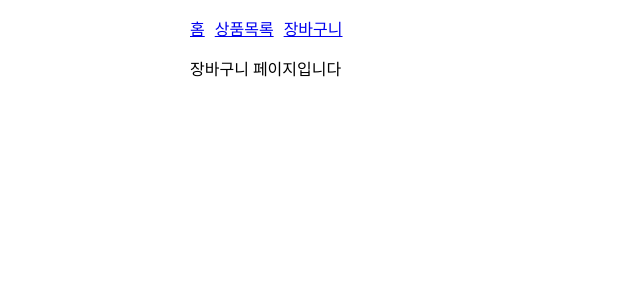
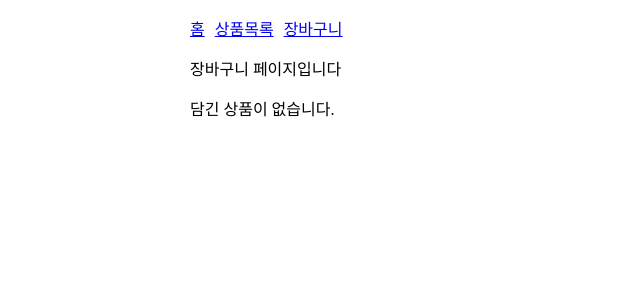
Before and after one commit to b-jisoo/js-, a React (Vite) app in the folder client/: page /cart in a window 1280 px wide. Shown: the top 300 px of the page, without its empty margins (0-640 px from the left). Built offline with nearby package versions, Linux system fonts and the light colour scheme.

Commit message:
장바구니 html

```diff
--- a/client/src/app.tsx
+++ b/client/src/app.tsx
@@ -9,7 +9,7 @@ import {
 import { ReactQueryDevtools } from "@tanstack/react-query-devtools";
 import GlobalStyle from "./GlobalStyle";
 import { Provider } from "react-redux";
-import { store } from "./redux/cart";
+import { store } from "./redux/index";
 
 const app = () => {
   const elem = useRoutes(routes);
--- a/client/src/components/product/item.tsx
+++ b/client/src/components/product/item.tsx
@@ -1,8 +1,8 @@
 import { Product } from "../../type";
 import styled from "styled-components";
-import { Link } from "react-router-dom";
+import { Link, useNavigate } from "react-router-dom";
 import { useDispatch } from "react-redux";
-import store, { addToCart } from "../../redux/cart";
+import store, { addToCart } from "../../redux/cartSlice";
 
 const Item = styled.li`
   border: 1px solid #000;
@@ -17,9 +17,11 @@ const Image = styled.img`
 
 const ProductItem = (product: Product) => {
   const dispatch = useDispatch();
+  //const navigate = useNavigate(); 담기 버튼 클릭시 장바구니 주소로 이동1 (총 2개 주석처리)
 
   const handlAddToCart = (product: any) => {
     dispatch(addToCart(product));
+    // navigate("/cart"); 담기 버튼 클릭시 장바구니 주소로 이동2
   };
 
   return (
--- a/client/src/pages/cart/index.tsx
+++ b/client/src/pages/cart/index.tsx
@@ -1,4 +1,27 @@
+import { useSelector } from "react-redux";
+import { RootState } from "../../redux";
+import { CartPage } from "../../type";
+import CartItem from "./items";
+
 const Cart = () => {
-  return <div>장바구니 페이지입니다</div>;
+  const cartData = useSelector((state: RootState) => state.cart);
+  console.log(cartData);
+
+  return (
+    <div>
+      장바구니 페이지입니다
+      {cartData.cartItems.length === 0 ? (
+        <div>
+          <p>담긴 상품이 없습니다.</p>
+        </div>
+      ) : (
+        <div>
+          {cartData.cartItems?.map((cartItem) => (
+            <CartItem {...cartItem} key={cartItem.id} />
+          ))}
+        </div>
+      )}
+    </div>
+  );
 };
 export default Cart;
--- /dev/null
+++ b/client/src/pages/cart/items.tsx
@@ -0,0 +1,26 @@
+import { useSelector } from "react-redux";
+import { RootState } from "../../redux";
+import { Product } from "../../type";
+
+const CartItem = ({
+  category,
+  description,
+  id,
+  image,
+  price,
+  title,
+  quantity,
+  amount,
+}: Product) => {
+  return (
+    <div>
+      <p>id: {id}</p>
+      {/* <img src={image} /> */}
+      <p>상품명: {title}</p>
+      <p>가격: ${price}</p>
+      <p>수량: {quantity}</p>
+    </div>
+  );
+};
+
+export default CartItem;
--- a/client/src/redux/cart.ts
+++ b/client/src/redux/cartSlice.ts
@@ -1,11 +1,7 @@
-import { configureStore, createSlice } from "@reduxjs/toolkit";
-import { Product } from "../type";
+import { createSlice } from "@reduxjs/toolkit";
+import { CartPage } from "../type";
 
-const initialState: {
-  cartItems: Product[];
-  cartTotalQuantity: number;
-  cartTotalAmount: number;
-} = {
+const initialState: CartPage = {
   cartItems: [],
   cartTotalQuantity: 0,
   cartTotalAmount: 0,
@@ -29,15 +25,9 @@ export const cartSlice = createSlice({
         state.cartItems.push(tempProduct);
       }
     },
-    minus: (state, action) => {},
+    minusToCart: (state, action) => {},
   },
 });
 
-export const store = configureStore({
-  reducer: {
-    cart: cartSlice.reducer,
-  },
-});
-
+export default cartSlice;
 export const { addToCart } = cartSlice.actions;
-export default store;
--- /dev/null
+++ b/client/src/redux/index.tsx
@@ -0,0 +1,13 @@
+import { configureStore } from "@reduxjs/toolkit";
+import cartSlice from "./cartSlice";
+
+export const store = configureStore({
+  reducer: {
+    cart: cartSlice.reducer,
+  },
+});
+
+//useSelector, useDispatch 를 hook으로 만들어 type을 component마다 import하는 행위를 줄임
+export type RootState = ReturnType<typeof store.getState>;
+export type AppDispatch = typeof store.dispatch;
+export default store;
--- a/client/src/type.ts
+++ b/client/src/type.ts
@@ -12,3 +12,9 @@ export type Product = {
 export type Products = {
   Products: Product[];
 };
+
+export type CartPage = {
+  cartItems: Product[];
+  cartTotalQuantity: number;
+  cartTotalAmount: number;
+};
```
